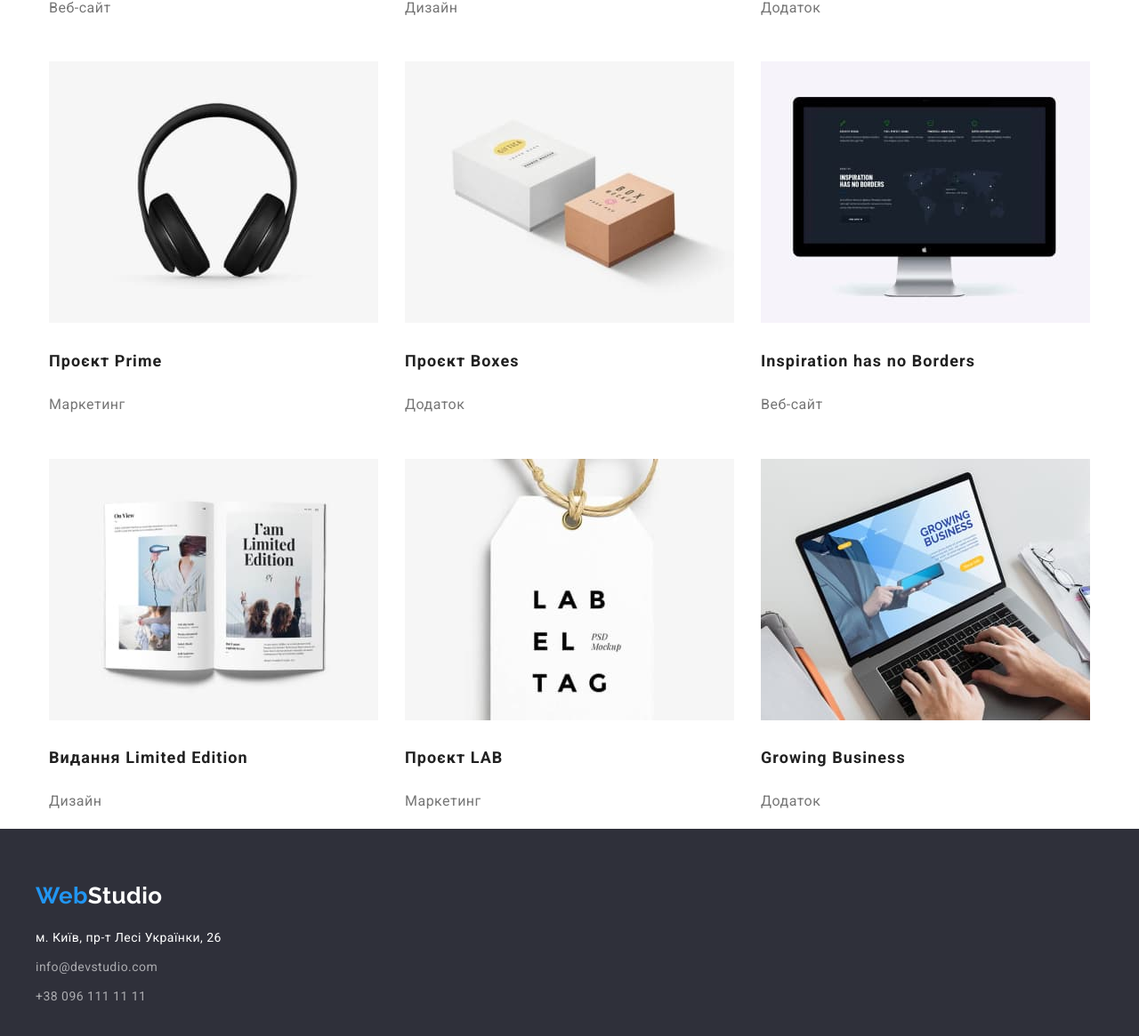
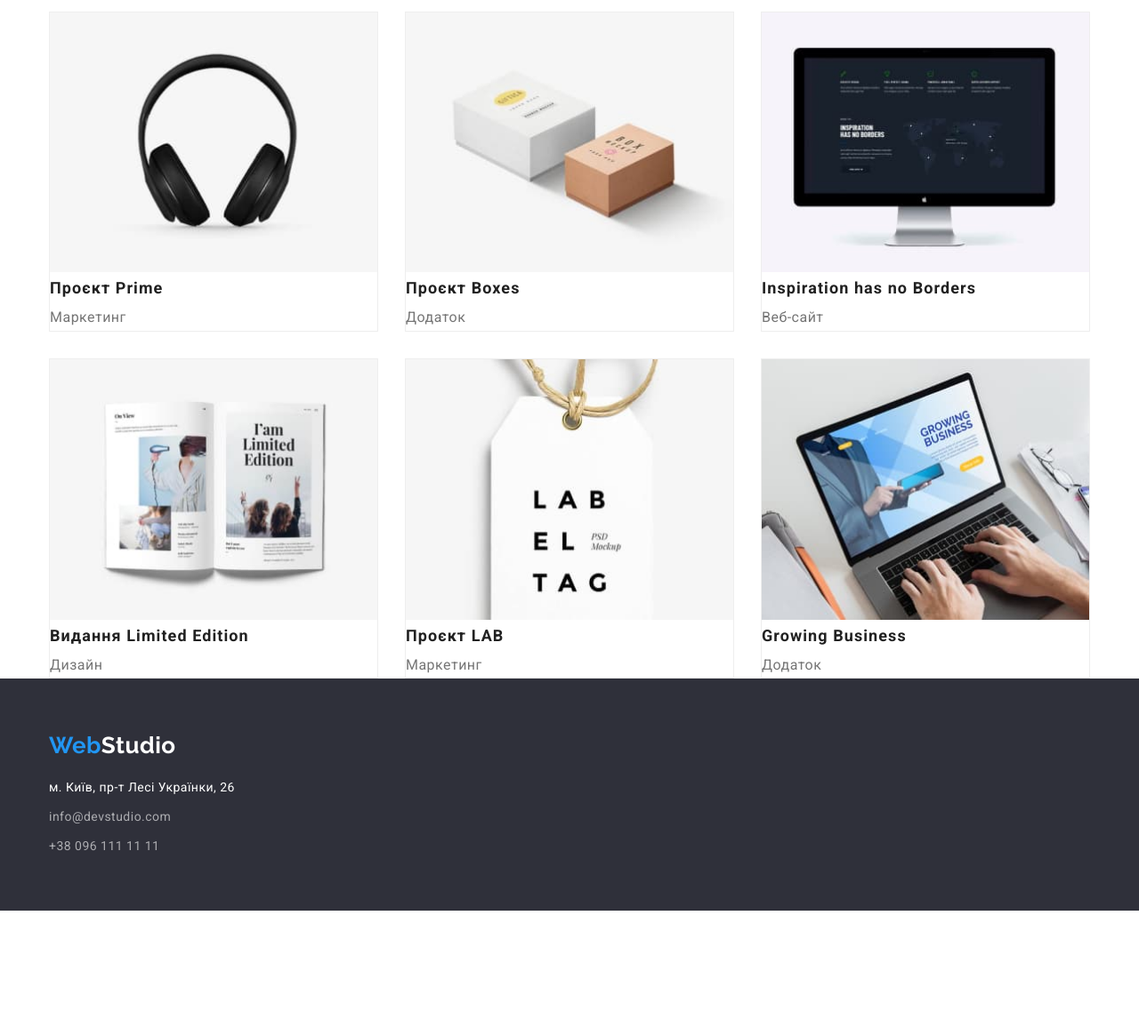
Before and after one commit to torn80beta/goit-markup-hw-03, a plain HTML site: page portfolio.html in a window 1280 px wide. Shown: the part 641-1806 px from the top of the page at 89% size. After the commit the page ends 1665 px from the top, so only its background shows below. Drawn offline with nearby package versions, Linux system fonts and the light colour scheme.

Commit message:
box shadows, footer refactoring

```diff
--- a/css/styles.css
+++ b/css/styles.css
@@ -5,10 +5,14 @@
     --accent-color: #2196F3;
     --background-accent-color: #188CE8;
     --primary-light-color: #ffffff;
-    --secondary-light-color: #F5F5F5;
     --background-light-color: #F5F4FA;
     --background-dark-color: #2F303A;
-    --header-border: #ECECEC
+    --header-border: #ECECEC;
+    --border-color: #EEE;
+    --card-set-gap: 30px;
+    --button-shadow: 0px 3px 1px rgba(0, 0, 0, 0.1), 0px 1px 2px rgba(0, 0, 0, 0.08), 0px 2px 2px rgba(0, 0, 0, 0.12);
+    --command-card-shadow: 0px 1px 3px rgba(0, 0, 0, 0.12), 0px 1px 1px rgba(0, 0, 0, 0.14), 0px 2px 1px rgba(0, 0, 0, 0.2);
+    --footer-link-color: rgba(255, 255, 255, 0.6);
 }
 
 body {
@@ -17,6 +21,22 @@ body {
     font-family: 'Roboto', sans-serif;
     letter-spacing: 0.03em;
     margin: 0;
+}
+
+h1,
+h2,
+h3,
+h4,
+h5,
+h6,
+p {
+    margin: 0;
+}
+
+img {
+    display: block;
+    max-width: 100%;
+    height: auto;
 }
 
 .visually-hidden {
@@ -38,12 +58,20 @@ body {
     margin: 0;
 }
 
+.container {
+    display: flex;
+    align-items: center;
+    width: 1200px;
+    margin-left: auto;
+    margin-right: auto;
+    padding-left: 15px;
+    padding-right: 15px;
+}
+
 /* Лого */
 
 .logo {
     display: block;
-
-
     font-family: Raleway, sans-serif;
     color: var(--accent-color);
     text-decoration: none;
@@ -108,16 +136,6 @@ body {
 
 .site-nav .link.current {
     color: var(--accent-color);
-}
-
-.container {
-    display: flex;
-    align-items: center;
-    width: 1200px;
-    margin-left: auto;
-    margin-right: auto;
-    padding-left: 15px;
-    padding-right: 15px;
 }
 
 .site-nav {
@@ -186,7 +204,6 @@ body {
 
 .advantages {
     display: flex;
-
     margin-top: 94px;
 
     font-size: 14px;
@@ -203,7 +220,7 @@ body {
 }
 
 .advantages .item + .item {
-    margin-left: 30px;
+    margin-left: var(--card-set-gap);
 }
 
 .title {
@@ -230,7 +247,7 @@ body {
 }
 
 .specialization .item + .item {
-    margin-left: 30px;
+    margin-left: var(--card-set-gap);
 }
 
 /* Our Command */
@@ -241,10 +258,6 @@ body {
     margin-bottom: 94px;
 }
 
-/* .command li {
-    display: inline-block;
-} */
-
 .command-bg {
     background-color: var(--background-light-color);
 }
@@ -252,10 +265,12 @@ body {
 .command-card {
     display: block;
     background-color: var(--primary-light-color);
+    border-radius: 0px 0px 4px 4px;
+    box-shadow: var(--command-card-shadow);
 }
 
 .command .item + .item {
-    margin-left: 30px;
+    margin-left: var(--card-set-gap);
 }
 
 .command-text {
@@ -280,12 +295,16 @@ body {
     background-color: var(--background-dark-color);
 }
 
-.footer-container {
-    width: 1200px;
-    margin-left: auto;
-    margin-right: auto;
+.footer .container {
     padding-top: 60px;
     padding-bottom: 60px;
+    flex-direction: column;
+    align-items: flex-start;
+}
+
+.footer .container .logo {
+    display: inline-block;
+    margin-bottom: 20px;
 }
 
 .physical-address,
@@ -302,7 +321,7 @@ body {
 }
 
 .footer-link {
-    color: rgba(255, 255, 255, 0.6);
+    color: var(--footer-link-color);
     display: inline-block;
     margin-top: 9px;
 }
@@ -310,11 +329,6 @@ body {
 .footer-link:hover,
 .footer-link:focus {
     color: var(--accent-color);
-}
-
-.footer-container > .logo {
-    display: inline-block;
-    margin-bottom: 20px;
 }
 
 /* Portfolio */
@@ -350,6 +364,7 @@ body {
 .filter-button:focus {
     background-color: var(--accent-color);
     color: var(--primary-light-color);
+    box-shadow: var(--button-shadow);
 }
 
 .projects-title {
@@ -377,8 +392,12 @@ body {
 }
 
 .projects-element {
+    box-sizing: border-box;
     margin-right: 30px;
     margin-bottom: 30px;
+    border: 1px solid var(--border-color);
+
+    width: calc((100% - 60px) / 3);
 }
 
 .projects-element:nth-child(3n) {
--- a/portfolio.html
+++ b/portfolio.html
@@ -28,8 +28,8 @@
         <a class="logo" href="./index.html">Web<span class="logo-black">Studio</span></a>
         <nav>
           <ul class="site-nav list">
-            <li class="item"><a class="link current" href="./index.html">Студія</a></li>
-            <li class="item"><a class="link" href="./portfolio.html">Портфоліо</a></li>
+            <li class="item"><a class="link" href="./index.html">Студія</a></li>
+            <li class="item"><a class="link current" href="./portfolio.html">Портфоліо</a></li>
             <li class="item"><a class="link" href="">Контакти</a></li>
           </ul>
         </nav>
@@ -171,7 +171,7 @@
 
     <!-- Підвал -->
     <footer class="footer">
-      <div class="footer-container">
+      <div class="container">
         <a class="logo" href="./index.html">Web<span class="logo-white">Studio</span></a>
         <address>
           <ul class="list">
```
Also changed, not shown: index.html (+1 -1 lines).
